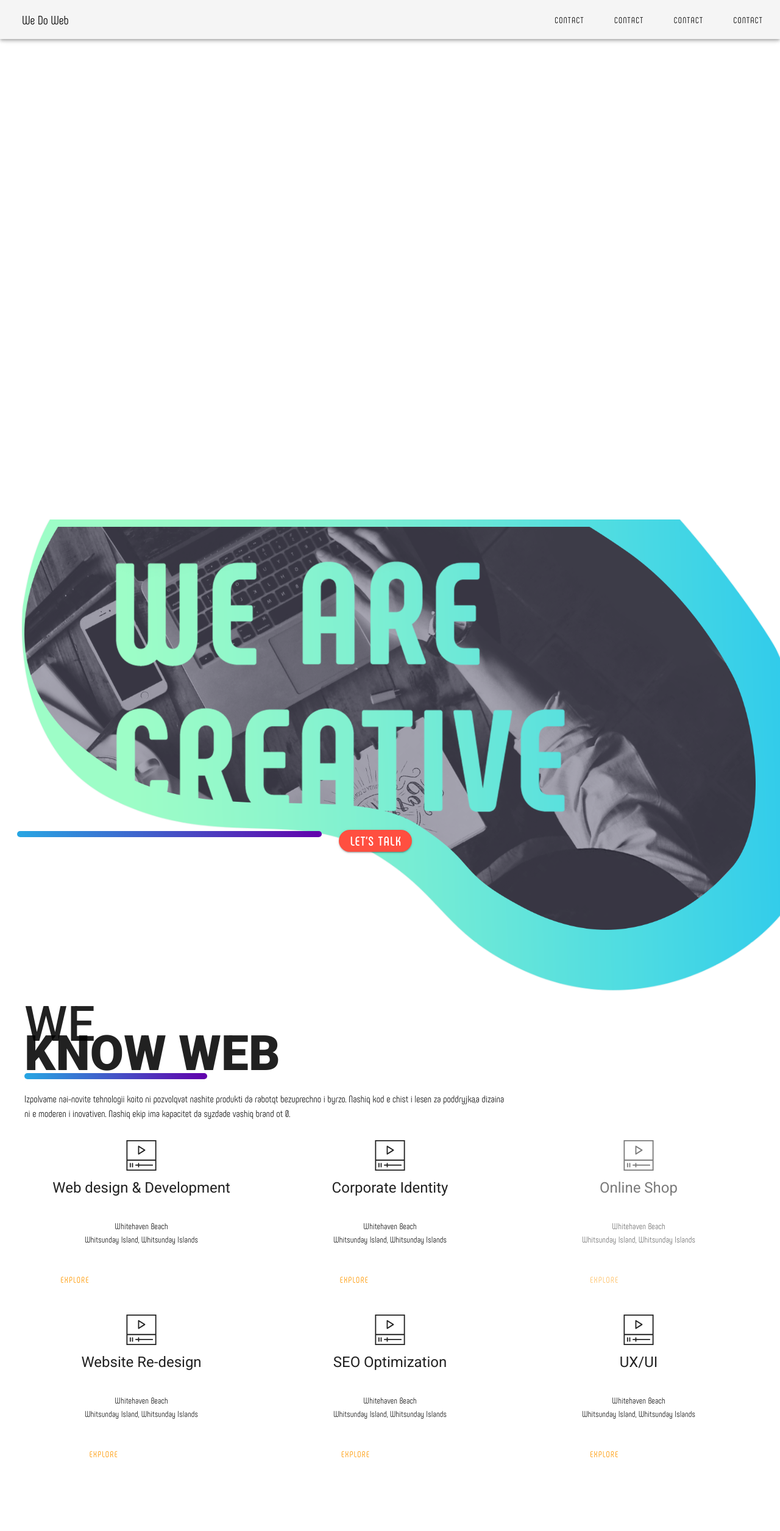
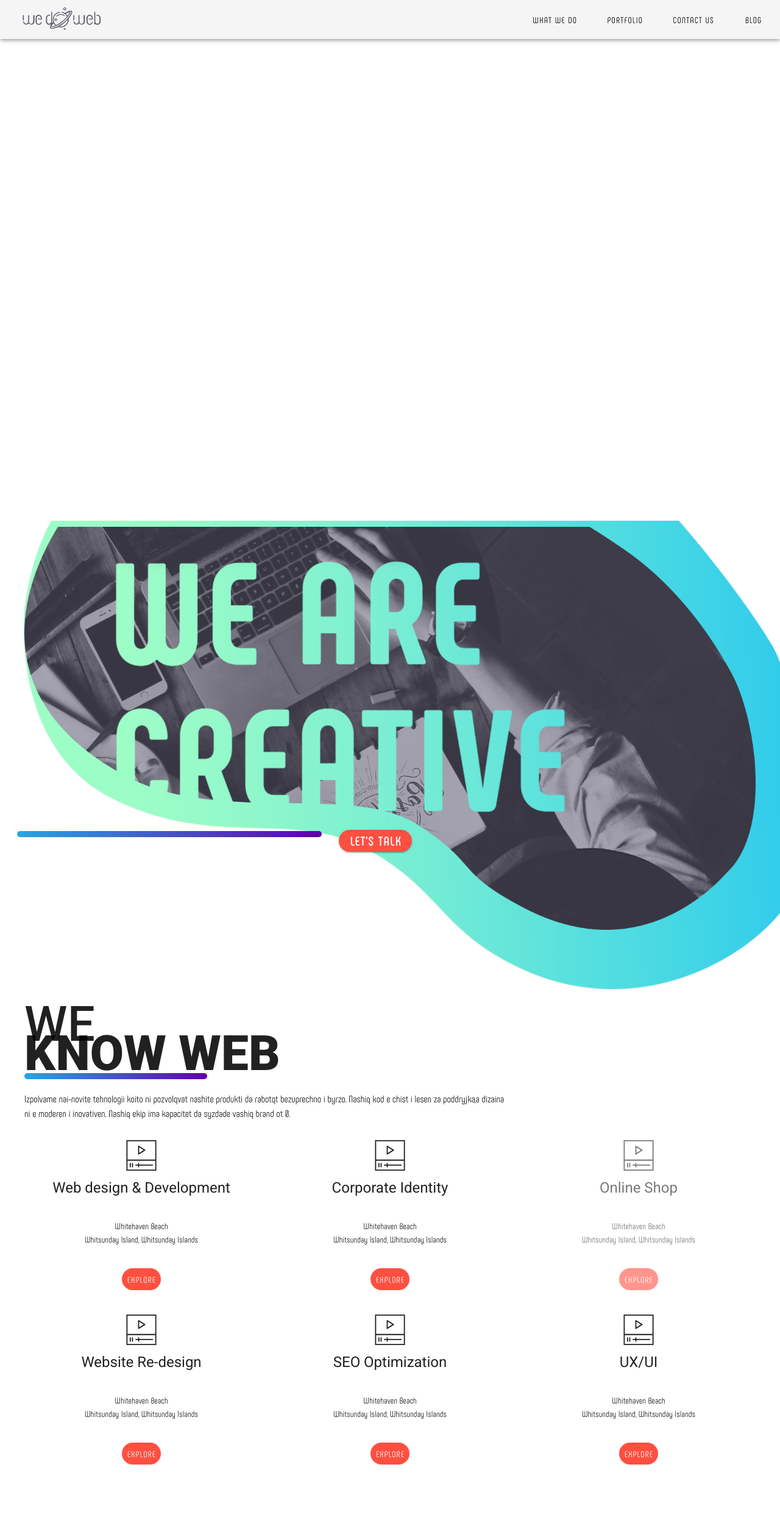
Before and after one commit to georginklv/wedoweb, a Vue app: page / in a window 1280 px wide. Shown: the top 2511 px of the page at 61% size. Built offline with nearby package versions, Linux system fonts and the light colour scheme.

Commit message:
update navbar, footer, change know web section

```diff
--- a/src/components/TheFooter.vue
+++ b/src/components/TheFooter.vue
@@ -7,15 +7,6 @@
 					<p>
 						We are a creative web design studio which develops boutique websites, awesome brands and graphic design.
 					</p>
-				</div>
-			</v-col>
-			<v-col cols="3">
-				<div class="content-wrapper">
-					<h2>Menu</h2>
-					<v-btn text to="/contacts" class="nav-btns mt-2 mb-3" max-width="50px">Contact</v-btn>
-					<v-btn text to="/contacts" class="nav-btns mb-3" max-width="50px">Contact</v-btn>
-					<v-btn text to="/contacts" class="nav-btns mb-3" max-width="50px">Contact</v-btn>
-					<v-btn text to="/contacts" class="nav-btns mb-3" max-width="50px">Contact</v-btn>
 				</div>
 			</v-col>
 
@@ -29,7 +20,7 @@
 		</v-row>
 		<v-row justify="center">
 			<span class="px-4">&copy; {{ new Date().getFullYear() }}</span>
-			<p>We know web</p>
+			<img src="../assets/logoHorizontal50x146.svg" alt="" />
 		</v-row>
 	</v-footer>
 </template>
@@ -44,6 +35,9 @@ export default {};
 }
 .footer {
 	flex-direction: column;
+}
+img {
+	width: 80px;
 }
 .content-wrapper {
 	display: flex;
--- a/src/components/TheNavBar.vue
+++ b/src/components/TheNavBar.vue
@@ -23,20 +23,22 @@
 
 		<v-app-bar app color="#f5f5f5" dark>
 			<v-app-bar-nav-icon @click.stop="drawer = !drawer" class="d-lg-none"></v-app-bar-nav-icon>
-			<v-toolbar-title> <router-link to="/"> We Do Web</router-link></v-toolbar-title>
+			<v-toolbar-title>
+				<router-link to="/"> <img src="../assets/logoHorizontal50x146.svg" alt=""/></router-link
+			></v-toolbar-title>
 
 			<v-row align="center" justify="end">
 				<v-col cols="auto" class="pa-0 mx-2 ">
-					<v-btn text to="/contacts" class="nav-btns d-none d-lg-block">Contact</v-btn>
+					<v-btn text to="/contacts" class="nav-btns d-none d-lg-block">what we do</v-btn>
 				</v-col>
 				<v-col cols="auto" class="pa-0 mx-2 ">
-					<v-btn text to="/contacts" class="nav-btns d-none d-lg-block">Contact</v-btn>
+					<v-btn text to="/contacts" class="nav-btns d-none d-lg-block">portfolio</v-btn>
 				</v-col>
 				<v-col cols="auto" class="pa-0 mx-2 ">
-					<v-btn text to="/contacts" class="nav-btns d-none d-lg-block">Contact</v-btn>
+					<v-btn text to="/contacts" class="nav-btns d-none d-lg-block">contact us</v-btn>
 				</v-col>
 				<v-col cols="auto" class="pa-0 mx-2 ">
-					<v-btn text to="/contacts" class="nav-btns d-none d-lg-block">Contact</v-btn>
+					<v-btn text to="/contacts" class="nav-btns d-none d-lg-block">blog</v-btn>
 				</v-col>
 			</v-row>
 		</v-app-bar>
@@ -87,6 +89,9 @@ a {
 .v-btn--round .v-btn__content .v-icon {
 	color: #000 !important;
 }
+img {
+	width: 130px;
+}
 @media (min-width: 1264px) {
 	.v-application .d-lg-block {
 		display: flex !important;
--- a/src/components/WeKnowWeb.vue
+++ b/src/components/WeKnowWeb.vue
@@ -40,8 +40,8 @@
 								<div>Whitsunday Island, Whitsunday Islands</div>
 							</v-card-text>
 
-							<v-card-actions>
-								<v-btn color="orange" text>
+							<v-card-actions class="btn-wrapper">
+								<v-btn color="white" class="rounded-pill" text>
 									Explore
 								</v-btn>
 							</v-card-actions>
@@ -74,8 +74,8 @@
 								<div>Whitsunday Island, Whitsunday Islands</div>
 							</v-card-text>
 
-							<v-card-actions>
-								<v-btn color="orange" text>
+							<v-card-actions class="btn-wrapper">
+								<v-btn color="white" class="rounded-pill" text>
 									Explore
 								</v-btn>
 							</v-card-actions>
@@ -108,8 +108,8 @@
 								<div>Whitsunday Island, Whitsunday Islands</div>
 							</v-card-text>
 
-							<v-card-actions>
-								<v-btn color="orange" text>
+							<v-card-actions class="btn-wrapper">
+								<v-btn color="white" class="rounded-pill" text>
 									Explore
 								</v-btn>
 							</v-card-actions>
@@ -142,8 +142,8 @@
 								<div>Whitsunday Island, Whitsunday Islands</div>
 							</v-card-text>
 
-							<v-card-actions>
-								<v-btn color="orange" text>
+							<v-card-actions class="btn-wrapper">
+								<v-btn color="white" class="rounded-pill" text>
 									Explore
 								</v-btn>
 							</v-card-actions>
@@ -176,8 +176,8 @@
 								<div>Whitsunday Island, Whitsunday Islands</div>
 							</v-card-text>
 
-							<v-card-actions>
-								<v-btn color="orange" text>
+							<v-card-actions class="btn-wrapper">
+								<v-btn color="white" class="rounded-pill" text>
 									Explore
 								</v-btn>
 							</v-card-actions>
@@ -210,8 +210,8 @@
 								<div>Whitsunday Island, Whitsunday Islands</div>
 							</v-card-text>
 
-							<v-card-actions>
-								<v-btn color="orange" text>
+							<v-card-actions class="btn-wrapper">
+								<v-btn color="white" class="rounded-pill" text>
 									Explore
 								</v-btn>
 							</v-card-actions>
@@ -257,4 +257,11 @@ export default {};
 	display: flex;
 	text-align: center;
 }
+.v-btn {
+	background-color: #ff4f40;
+	padding: 0 30px;
+}
+.btn-wrapper {
+	justify-content: center;
+}
 </style>
```
Also changed, not shown: src/assets/logoHorizontal.png (added), src/assets/logoHorizontal50x146 (1).svg (deleted).
